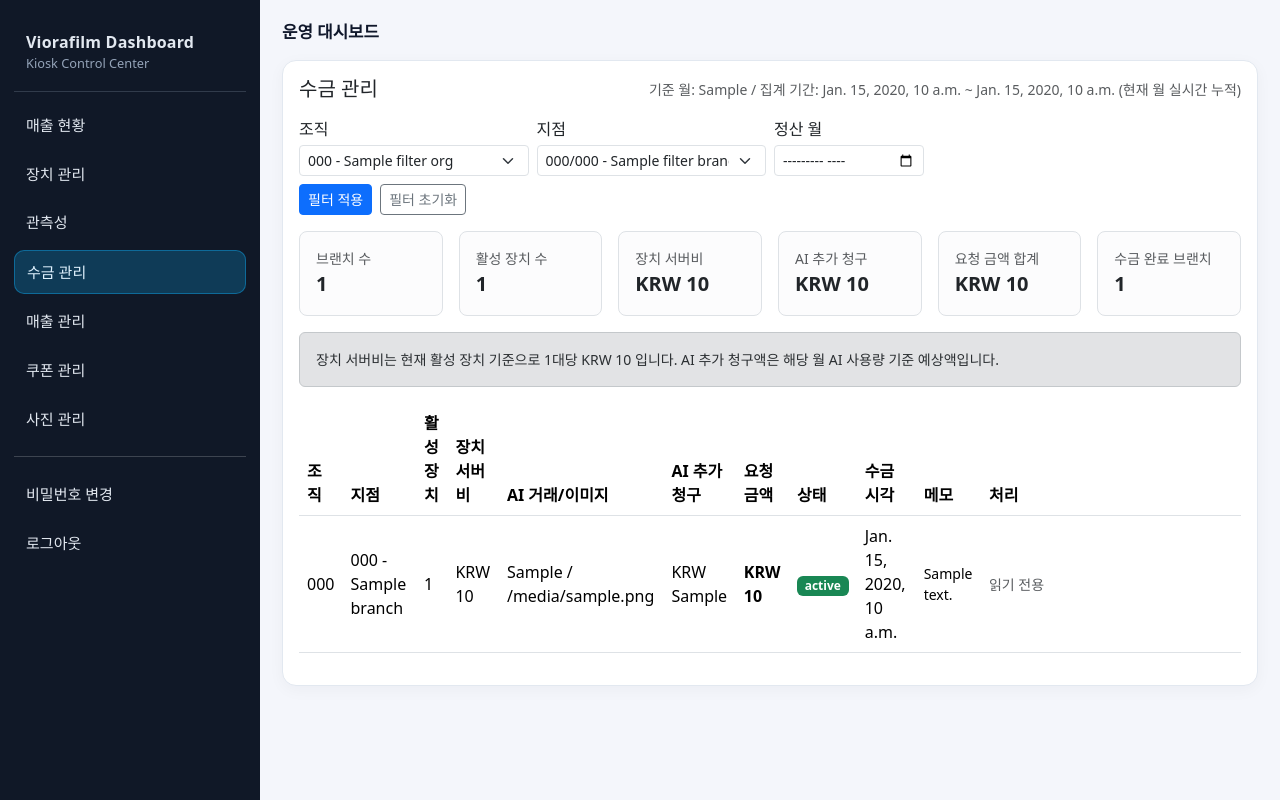
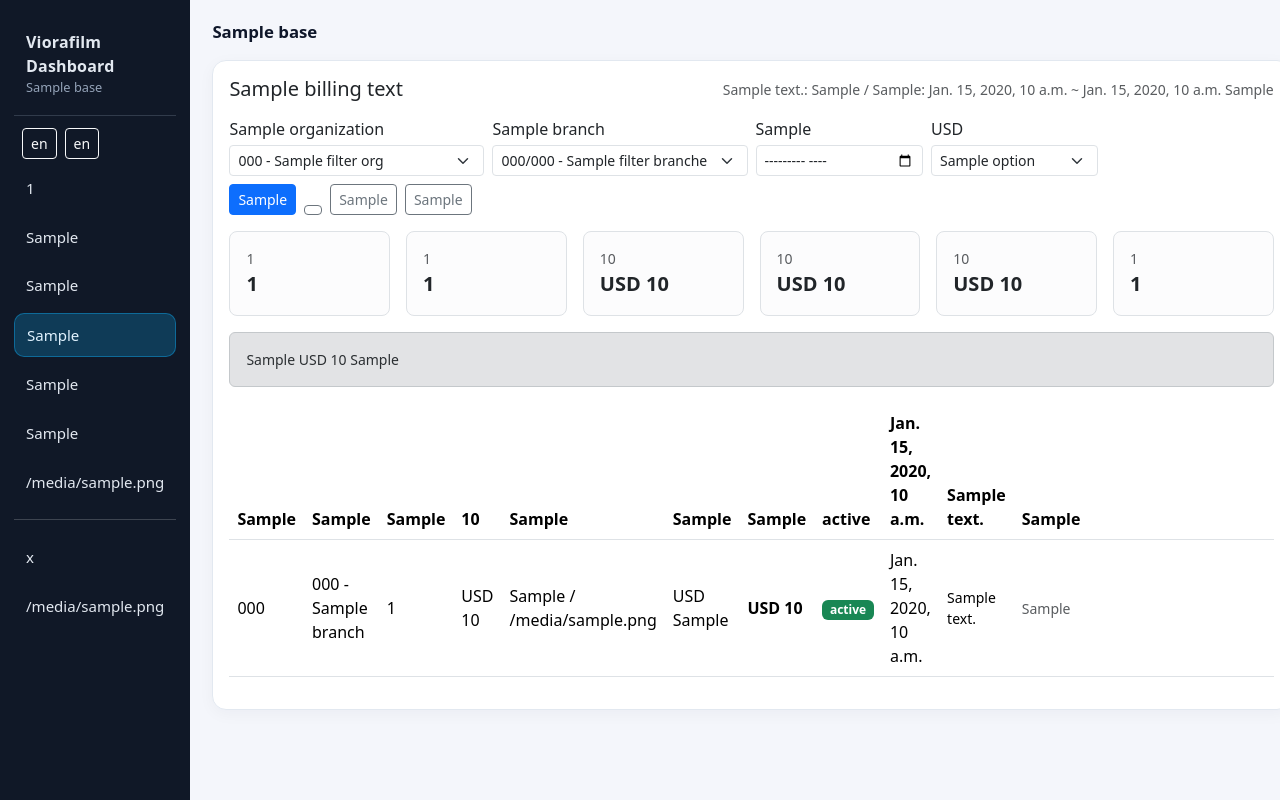
Before and after one commit to viorafilm/viorafilm-server, a Django app: template src/dashboard/templates/dashboard/billing.html in a window 1280 px wide. Run offline with Django 5.2, Linux system fonts and the light colour scheme; the template is opened without the code that fills it: most values are stand-ins (such as "Sample title", 1, 10 or a date in 2020).

Commit message:
Add dashboard billing language and currency controls

```diff
--- a/src/config/settings.py
+++ b/src/config/settings.py
@@ -68,6 +68,7 @@ TEMPLATES = [
                 "django.template.context_processors.request",
                 "django.contrib.auth.context_processors.auth",
                 "django.contrib.messages.context_processors.messages",
+                "dashboard.context_processors.dashboard_ui",
             ],
         },
     },
@@ -111,7 +112,10 @@ USE_X_FORWARDED_HOST = env.bool("USE_X_FORWARDED_HOST", default=True)
 SECURE_PROXY_SSL_HEADER = ("HTTP_X_FORWARDED_PROTO", "https")
 SESSION_COOKIE_SECURE = env.bool("SESSION_COOKIE_SECURE", default=not DEBUG)
 CSRF_COOKIE_SECURE = env.bool("CSRF_COOKIE_SECURE", default=not DEBUG)
-SECURE_SSL_REDIRECT = env.bool("SECURE_SSL_REDIRECT", default=False)
+SECURE_SSL_REDIRECT = env.bool("SECURE_SSL_REDIRECT", default=not DEBUG)
+SECURE_HSTS_SECONDS = env.int("SECURE_HSTS_SECONDS", default=31536000 if not DEBUG else 0)
+SECURE_HSTS_INCLUDE_SUBDOMAINS = env.bool("SECURE_HSTS_INCLUDE_SUBDOMAINS", default=not DEBUG)
+SECURE_HSTS_PRELOAD = env.bool("SECURE_HSTS_PRELOAD", default=not DEBUG)
 SESSION_COOKIE_HTTPONLY = env.bool("SESSION_COOKIE_HTTPONLY", default=True)
 SESSION_COOKIE_SAMESITE = env("SESSION_COOKIE_SAMESITE", default="Lax")
 SESSION_COOKIE_AGE = env.int("SESSION_COOKIE_AGE", default=12 * 60 * 60)
--- a/src/dashboard/templates/dashboard/base.html
+++ b/src/dashboard/templates/dashboard/base.html
@@ -1,5 +1,5 @@
 <!doctype html>
-<html lang="ko">
+<html lang="{{ dashboard_ui.lang|default:'ko' }}">
 <head>
   <meta charset="utf-8">
   <meta name="viewport" content="width=device-width, initial-scale=1">
@@ -86,9 +86,9 @@
 </head>
 <body>
   <div class="d-lg-none sticky-top bg-white border-bottom p-2">
-    <button class="btn btn-dark btn-sm" type="button" data-bs-toggle="offcanvas" data-bs-target="#mobileMenu">
-      메뉴
-    </button>
+      <button class="btn btn-dark btn-sm" type="button" data-bs-toggle="offcanvas" data-bs-target="#mobileMenu">
+      {{ dashboard_ui.text.base.menu_button }}
+      </button>
   </div>
 
   <div class="offcanvas offcanvas-start" tabindex="-1" id="mobileMenu">
@@ -97,18 +97,23 @@
       <button type="button" class="btn-close" data-bs-dismiss="offcanvas"></button>
     </div>
     <div class="offcanvas-body">
-      <a class="menu-link {% if request.path == '/dashboard/' %}active{% endif %}" href="/dashboard/">매출 현황</a>
-      <a class="menu-link {% if '/dashboard/devices' in request.path %}active{% endif %}" href="/dashboard/devices">장치 관리</a>
-      <a class="menu-link {% if '/dashboard/ops' in request.path %}active{% endif %}" href="/dashboard/ops">관측성</a>
-      <a class="menu-link {% if '/dashboard/billing' in request.path %}active{% endif %}" href="/dashboard/billing">수금 관리</a>
-      <a class="menu-link {% if '/dashboard/sales' in request.path %}active{% endif %}" href="/dashboard/sales">매출 관리</a>
-      <a class="menu-link {% if '/dashboard/coupons' in request.path %}active{% endif %}" href="/dashboard/coupons">쿠폰 관리</a>
-      <a class="menu-link {% if '/dashboard/photos' in request.path %}active{% endif %}" href="/dashboard/photos">사진 관리</a>
+      <div class="d-flex gap-2 mb-3">
+        <a class="btn btn-sm {% if dashboard_ui.lang == 'ko' %}btn-dark{% else %}btn-outline-dark{% endif %}" href="{{ dashboard_ui.switch_urls.ko }}">{{ dashboard_ui.text.base.lang_ko }}</a>
+        <a class="btn btn-sm {% if dashboard_ui.lang == 'en' %}btn-dark{% else %}btn-outline-dark{% endif %}" href="{{ dashboard_ui.switch_urls.en }}">{{ dashboard_ui.text.base.lang_en }}</a>
+      </div>
+      <a class="menu-link {% if request.path == '/dashboard/' %}active{% endif %}" href="{{ dashboard_ui.nav.index }}">{{ dashboard_ui.text.base.menu_index }}</a>
+      <a class="menu-link {% if '/dashboard/devices' in request.path %}active{% endif %}" href="{{ dashboard_ui.nav.devices }}">{{ dashboard_ui.text.base.menu_devices }}</a>
+      <a class="menu-link {% if '/dashboard/ops' in request.path %}active{% endif %}" href="{{ dashboard_ui.nav.ops }}">{{ dashboard_ui.text.base.menu_ops }}</a>
+      <a class="menu-link {% if '/dashboard/billing' in request.path %}active{% endif %}" href="{{ dashboard_ui.nav.billing }}">{{ dashboard_ui.text.base.menu_billing }}</a>
+      <a class="menu-link {% if '/dashboard/sales' in request.path %}active{% endif %}" href="{{ dashboard_ui.nav.sales }}">{{ dashboard_ui.text.base.menu_sales }}</a>
+      <a class="menu-link {% if '/dashboard/coupons' in request.path %}active{% endif %}" href="{{ dashboard_ui.nav.coupons }}">{{ dashboard_ui.text.base.menu_coupons }}</a>
+      <a class="menu-link {% if '/dashboard/photos' in request.path %}active{% endif %}" href="{{ dashboard_ui.nav.photos }}">{{ dashboard_ui.text.base.menu_photos }}</a>
       <hr>
-      <a class="menu-link" href="/admin/password_change/">비밀번호 변경</a>
+      <a class="menu-link" href="{{ dashboard_ui.nav.password_change }}">{{ dashboard_ui.text.base.change_password }}</a>
       <form method="post" action="{% url 'dashboard_logout' %}" class="m-0">
         {% csrf_token %}
-        <button class="menu-link w-100 text-start border-0 bg-transparent" type="submit">로그아웃</button>
+        <input type="hidden" name="lang" value="{{ dashboard_ui.lang }}">
+        <button class="menu-link w-100 text-start border-0 bg-transparent" type="submit">{{ dashboard_ui.text.base.logout }}</button>
       </form>
     </div>
   </div>
@@ -117,27 +122,33 @@
     <aside class="sidebar">
       <div class="brand">
         <div class="title">Viorafilm Dashboard</div>
-        <div class="subtitle">Kiosk Control Center</div>
+        <div class="subtitle">{{ dashboard_ui.text.base.subtitle }}</div>
       </div>
 
-      <a class="menu-link {% if request.path == '/dashboard/' %}active{% endif %}" href="/dashboard/">매출 현황</a>
-      <a class="menu-link {% if '/dashboard/devices' in request.path %}active{% endif %}" href="/dashboard/devices">장치 관리</a>
-      <a class="menu-link {% if '/dashboard/ops' in request.path %}active{% endif %}" href="/dashboard/ops">관측성</a>
-      <a class="menu-link {% if '/dashboard/billing' in request.path %}active{% endif %}" href="/dashboard/billing">수금 관리</a>
-      <a class="menu-link {% if '/dashboard/sales' in request.path %}active{% endif %}" href="/dashboard/sales">매출 관리</a>
-      <a class="menu-link {% if '/dashboard/coupons' in request.path %}active{% endif %}" href="/dashboard/coupons">쿠폰 관리</a>
-      <a class="menu-link {% if '/dashboard/photos' in request.path %}active{% endif %}" href="/dashboard/photos">사진 관리</a>
+      <div class="d-flex gap-2 px-2 pb-2">
+        <a class="btn btn-sm {% if dashboard_ui.lang == 'ko' %}btn-light{% else %}btn-outline-light{% endif %}" href="{{ dashboard_ui.switch_urls.ko }}">{{ dashboard_ui.text.base.lang_ko }}</a>
+        <a class="btn btn-sm {% if dashboard_ui.lang == 'en' %}btn-light{% else %}btn-outline-light{% endif %}" href="{{ dashboard_ui.switch_urls.en }}">{{ dashboard_ui.text.base.lang_en }}</a>
+      </div>
+
+      <a class="menu-link {% if request.path == '/dashboard/' %}active{% endif %}" href="{{ dashboard_ui.nav.index }}">{{ dashboard_ui.text.base.menu_index }}</a>
+      <a class="menu-link {% if '/dashboard/devices' in request.path %}active{% endif %}" href="{{ dashboard_ui.nav.devices }}">{{ dashboard_ui.text.base.menu_devices }}</a>
+      <a class="menu-link {% if '/dashboard/ops' in request.path %}active{% endif %}" href="{{ dashboard_ui.nav.ops }}">{{ dashboard_ui.text.base.menu_ops }}</a>
+      <a class="menu-link {% if '/dashboard/billing' in request.path %}active{% endif %}" href="{{ dashboard_ui.nav.billing }}">{{ dashboard_ui.text.base.menu_billing }}</a>
+      <a class="menu-link {% if '/dashboard/sales' in request.path %}active{% endif %}" href="{{ dashboard_ui.nav.sales }}">{{ dashboard_ui.text.base.menu_sales }}</a>
+      <a class="menu-link {% if '/dashboard/coupons' in request.path %}active{% endif %}" href="{{ dashboard_ui.nav.coupons }}">{{ dashboard_ui.text.base.menu_coupons }}</a>
+      <a class="menu-link {% if '/dashboard/photos' in request.path %}active{% endif %}" href="{{ dashboard_ui.nav.photos }}">{{ dashboard_ui.text.base.menu_photos }}</a>
       <hr class="border-secondary-subtle">
-      <a class="menu-link" href="/admin/password_change/">비밀번호 변경</a>
+      <a class="menu-link" href="{{ dashboard_ui.nav.password_change }}">{{ dashboard_ui.text.base.change_password }}</a>
       <form method="post" action="{% url 'dashboard_logout' %}" class="m-0">
         {% csrf_token %}
-        <button class="menu-link w-100 text-start border-0 bg-transparent" type="submit">로그아웃</button>
+        <input type="hidden" name="lang" value="{{ dashboard_ui.lang }}">
+        <button class="menu-link w-100 text-start border-0 bg-transparent" type="submit">{{ dashboard_ui.text.base.logout }}</button>
       </form>
     </aside>
 
     <main class="content">
       <div class="topbar">
-        <h1 class="page-title">운영 대시보드</h1>
+        <h1 class="page-title">{{ dashboard_ui.text.base.page_title }}</h1>
         <small class="text-secondary">{{ request.user.username }}</small>
       </div>
 
--- a/src/dashboard/templates/dashboard/billing.html
+++ b/src/dashboard/templates/dashboard/billing.html
@@ -3,100 +3,112 @@
 <div class="card card-soft mb-3">
   <div class="card-body">
     <div class="d-flex flex-wrap justify-content-between align-items-center gap-2 mb-3">
-      <h5 class="mb-0">수금 관리</h5>
+      <h5 class="mb-0">{{ billing_text.title }}</h5>
       <div class="text-muted small">
-        기준 월: {{ billing_month_value }} / 집계 기간: {{ billing_start_date }} ~ {{ billing_end_date }}
-        {% if billing_end_date != billing_month_last %}(현재 월 실시간 누적){% endif %}
+        {{ billing_text.month_summary_prefix }}: <span data-testid="billing-month-value">{{ billing_month_value }}</span>
+        / {{ billing_text.period_prefix }}: {{ billing_start_date }} ~ {{ billing_end_date }}
+        {% if billing_end_date != billing_month_last %}{{ billing_text.live_month_suffix }}{% endif %}
       </div>
     </div>
 
     <form class="row g-2 mb-3" method="get">
+      <input type="hidden" name="lang" value="{{ ui_lang }}">
       <div class="col-12 col-md-4 col-lg-3">
-        <label class="form-label mb-1">조직</label>
+        <label class="form-label mb-1">{{ billing_text.organization }}</label>
         <select class="form-select form-select-sm" name="org_id">
-          <option value="">전체 조직</option>
+          <option value="">{{ billing_text.all_organizations }}</option>
           {% for o in filter_orgs %}
           <option value="{{ o.id }}" {% if filter_org_id == o.id %}selected{% endif %}>{{ o.code }} - {{ o.name }}</option>
           {% endfor %}
         </select>
       </div>
       <div class="col-12 col-md-4 col-lg-3">
-        <label class="form-label mb-1">지점</label>
+        <label class="form-label mb-1">{{ billing_text.branch }}</label>
         <select class="form-select form-select-sm" name="branch_id">
-          <option value="">전체 지점</option>
+          <option value="">{{ billing_text.all_branches }}</option>
           {% for b in filter_branches %}
           <option value="{{ b.id }}" {% if filter_branch_id == b.id %}selected{% endif %}>{{ b.org.code }}/{{ b.code }} - {{ b.name }}</option>
           {% endfor %}
         </select>
       </div>
       <div class="col-12 col-md-4 col-lg-2">
-        <label class="form-label mb-1">정산 월</label>
-        <input class="form-control form-control-sm" type="month" name="billing_month" value="{{ billing_month_value }}">
+        <label class="form-label mb-1">{{ billing_text.billing_month }}</label>
+        <input class="form-control form-control-sm" type="month" name="billing_month" value="{{ billing_month_value }}" data-testid="billing-month-input">
+      </div>
+      <div class="col-12 col-md-4 col-lg-2">
+        <label class="form-label mb-1">{{ billing_text.display_currency }}</label>
+        <select class="form-select form-select-sm" name="currency" data-testid="billing-currency-select">
+          {% for option in billing_currency_options %}
+          <option value="{{ option.code }}" {% if billing_currency == option.code %}selected{% endif %}>{{ option.label }}</option>
+          {% endfor %}
+        </select>
       </div>
       <div class="col-12 d-flex align-items-end gap-2">
-        <button class="btn btn-sm btn-primary" type="submit">필터 적용</button>
-        <a class="btn btn-sm btn-outline-secondary" href="{% url 'dashboard_billing' %}">필터 초기화</a>
+        <button class="btn btn-sm btn-primary" type="submit">{{ billing_text.apply_filters }}</button>
+        <a class="btn btn-sm btn-outline-secondary" href="{{ billing_prev_month_url }}">{{ billing_text.previous_month }}</a>
+        <a class="btn btn-sm btn-outline-secondary" href="{{ billing_next_month_url }}">{{ billing_text.next_month }}</a>
+        <a class="btn btn-sm btn-outline-secondary" href="{% url 'dashboard_billing' %}?lang={{ ui_lang }}">{{ billing_text.reset_filters }}</a>
       </div>
     </form>
 
     <div class="row g-3 mb-3">
       <div class="col-12 col-md-4 col-xl-2">
         <div class="border rounded-3 p-3 bg-light-subtle">
-          <div class="text-muted small">브랜치 수</div>
+          <div class="text-muted small">{{ billing_text.branch_count }}</div>
           <div class="fw-semibold fs-5">{{ billing_summary.branch_count }}</div>
         </div>
       </div>
       <div class="col-12 col-md-4 col-xl-2">
         <div class="border rounded-3 p-3 bg-light-subtle">
-          <div class="text-muted small">활성 장치 수</div>
+          <div class="text-muted small">{{ billing_text.device_count }}</div>
           <div class="fw-semibold fs-5">{{ billing_summary.device_count }}</div>
         </div>
       </div>
       <div class="col-12 col-md-4 col-xl-2">
         <div class="border rounded-3 p-3 bg-light-subtle">
-          <div class="text-muted small">장치 서버비</div>
-          <div class="fw-semibold fs-5">KRW {{ billing_summary.server_fee_total }}</div>
+          <div class="text-muted small">{{ billing_text.server_fee_total }}</div>
+          <div class="fw-semibold fs-5" data-testid="billing-server-fee-total">{{ billing_currency_label }} {{ billing_summary_display.server_fee_total }}</div>
         </div>
       </div>
       <div class="col-12 col-md-4 col-xl-2">
         <div class="border rounded-3 p-3 bg-light-subtle">
-          <div class="text-muted small">AI 추가 청구</div>
-          <div class="fw-semibold fs-5">KRW {{ billing_summary.ai_extra_total }}</div>
+          <div class="text-muted small">{{ billing_text.ai_extra_total }}</div>
+          <div class="fw-semibold fs-5" data-testid="billing-ai-extra-total">{{ billing_currency_label }} {{ billing_summary_display.ai_extra_total }}</div>
         </div>
       </div>
       <div class="col-12 col-md-4 col-xl-2">
         <div class="border rounded-3 p-3 bg-light-subtle">
-          <div class="text-muted small">요청 금액 합계</div>
-          <div class="fw-semibold fs-5">KRW {{ billing_summary.requested_total }}</div>
+          <div class="text-muted small">{{ billing_text.requested_total }}</div>
+          <div class="fw-semibold fs-5" data-testid="billing-requested-total">{{ billing_currency_label }} {{ billing_summary_display.requested_total }}</div>
         </div>
       </div>
       <div class="col-12 col-md-4 col-xl-2">
         <div class="border rounded-3 p-3 bg-light-subtle">
-          <div class="text-muted small">수금 완료 브랜치</div>
+          <div class="text-muted small">{{ billing_text.paid_count }}</div>
           <div class="fw-semibold fs-5">{{ billing_summary.paid_count }}</div>
         </div>
       </div>
     </div>
 
     <div class="alert alert-secondary small">
-      장치 서버비는 현재 활성 장치 기준으로 1대당 KRW {{ server_fee_unit }} 입니다. AI 추가 청구액은 해당 월 AI 사용량 기준 예상액입니다.
+      {{ billing_text.info_prefix }} {{ billing_currency_label }} {{ server_fee_unit_display }} {{ billing_text.info_suffix }}
     </div>
 
     <div class="table-responsive">
       <table class="table table-hover align-middle">
         <thead>
           <tr>
-            <th>조직</th>
-            <th>지점</th>
-            <th>활성 장치</th>
-            <th>장치 서버비</th>
-            <th>AI 거래/이미지</th>
-            <th>AI 추가 청구</th>
-            <th>요청 금액</th>
-            <th>상태</th>
-            <th>수금 시각</th>
-            <th>메모</th>
-            <th>처리</th>
+            <th>{{ billing_text.table_org }}</th>
+            <th>{{ billing_text.table_branch }}</th>
+            <th>{{ billing_text.table_active_devices }}</th>
+            <th>{{ billing_text.table_server_fee }}</th>
+            <th>{{ billing_text.table_ai_usage }}</th>
+            <th>{{ billing_text.table_ai_extra }}</th>
+            <th>{{ billing_text.table_requested }}</th>
+            <th>{{ billing_text.table_status }}</th>
+            <th>{{ billing_text.table_paid_at }}</th>
+            <th>{{ billing_text.table_note }}</th>
+            <th>{{ billing_text.table_action }}</th>
           </tr>
         </thead>
         <tbody>
@@ -105,10 +117,10 @@
             <td>{{ row.org.code }}</td>
             <td>{{ row.branch.code }} - {{ row.branch.name }}</td>
             <td>{{ row.device_count }}</td>
-            <td>KRW {{ row.server_fee }}</td>
+            <td>{{ billing_currency_label }} {{ row.server_fee_display }}</td>
             <td>{{ row.ai_sales }} / {{ row.ai_images }}</td>
-            <td>KRW {{ row.ai_extra }}</td>
-            <td class="fw-semibold">KRW {{ row.requested_total }}</td>
+            <td>{{ billing_currency_label }} {{ row.ai_extra_display }}</td>
+            <td class="fw-semibold">{{ billing_currency_label }} {{ row.requested_total_display }}</td>
             <td>
               {% if row.status == "PAID" %}
               <span class="badge text-bg-success">{{ row.status_label }}</span>
@@ -122,6 +134,8 @@
               {% if can_edit %}
               <form method="post" class="d-flex gap-2">
                 {% csrf_token %}
+                <input type="hidden" name="lang" value="{{ ui_lang }}">
+                <input type="hidden" name="currency" value="{{ billing_currency }}">
                 <input type="hidden" name="branch_id" value="{{ row.branch.id }}">
                 <input type="hidden" name="billing_month" value="{{ billing_month_value }}">
                 <input
@@ -129,21 +143,21 @@
                   type="text"
                   name="note"
                   value="{{ row.note }}"
-                  placeholder="메모"
+                  placeholder="{{ billing_text.placeholder_note }}"
                 >
                 {% if row.status == "PAID" %}
-                <button class="btn btn-sm btn-outline-secondary" type="submit" name="action" value="mark_pending">미수금</button>
+                <button class="btn btn-sm btn-outline-secondary" type="submit" name="action" value="mark_pending">{{ billing_text.mark_pending }}</button>
                 {% else %}
-                <button class="btn btn-sm btn-primary" type="submit" name="action" value="mark_paid">수금 완료</button>
+                <button class="btn btn-sm btn-primary" type="submit" name="action" value="mark_paid">{{ billing_text.mark_paid }}</button>
                 {% endif %}
               </form>
               {% else %}
-              <span class="text-muted small">읽기 전용</span>
+              <span class="text-muted small">{{ billing_text.read_only }}</span>
               {% endif %}
             </td>
           </tr>
           {% empty %}
-          <tr><td colspan="11" class="text-center text-muted py-4">표시할 정산 대상이 없습니다.</td></tr>
+          <tr><td colspan="11" class="text-center text-muted py-4">{{ billing_text.empty }}</td></tr>
           {% endfor %}
         </tbody>
       </table>
```
Also changed, not shown: src/dashboard/context_processors.py (added, +7 -0 lines), src/dashboard/templates/dashboard/index.html (+9 -9 lines), src/dashboard/templates/dashboard/login.html (+10 -6 lines), src/dashboard/ui.py (added, +284 -0 lines), src/dashboard/views.py (+90 -10 lines).
